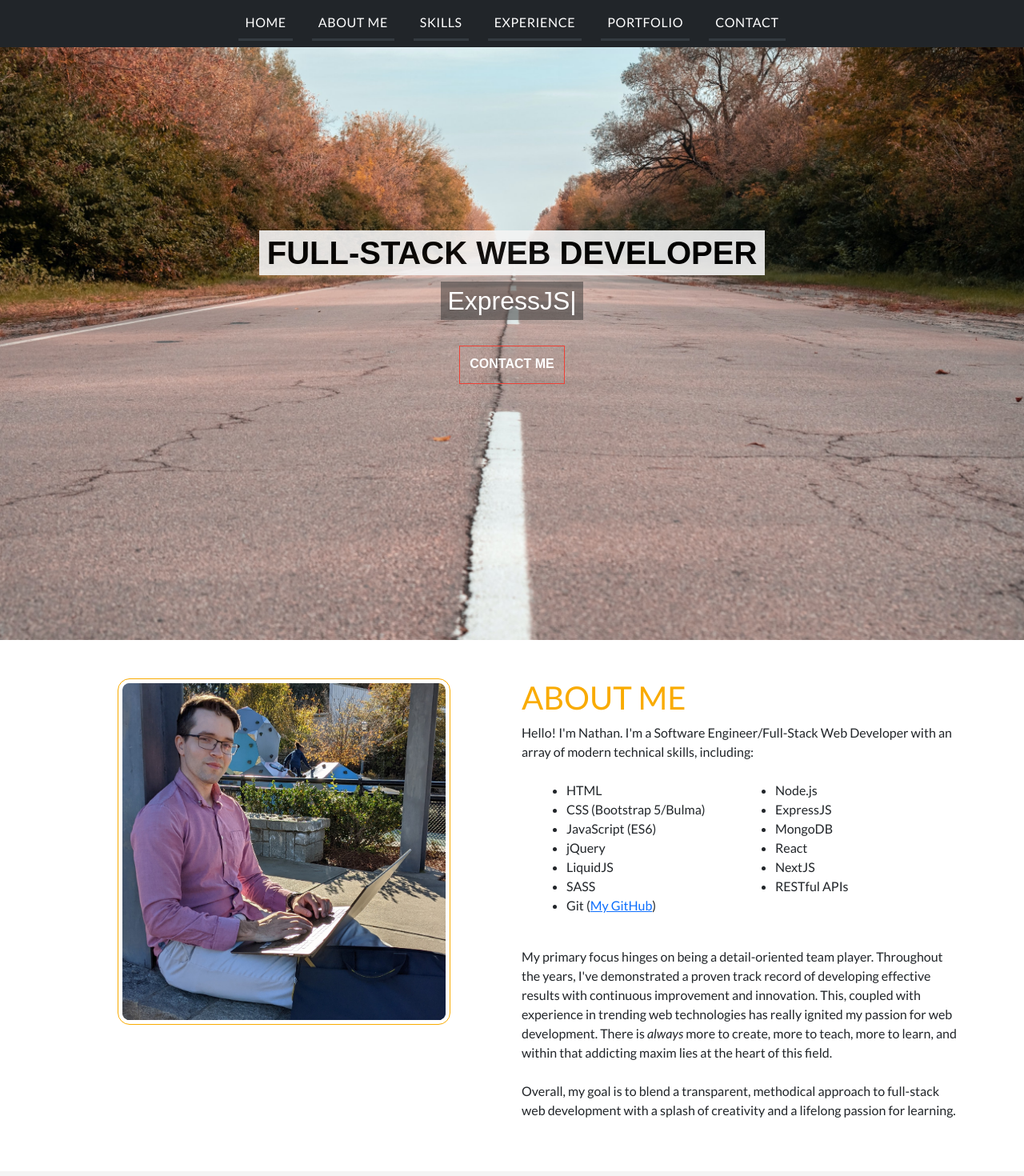
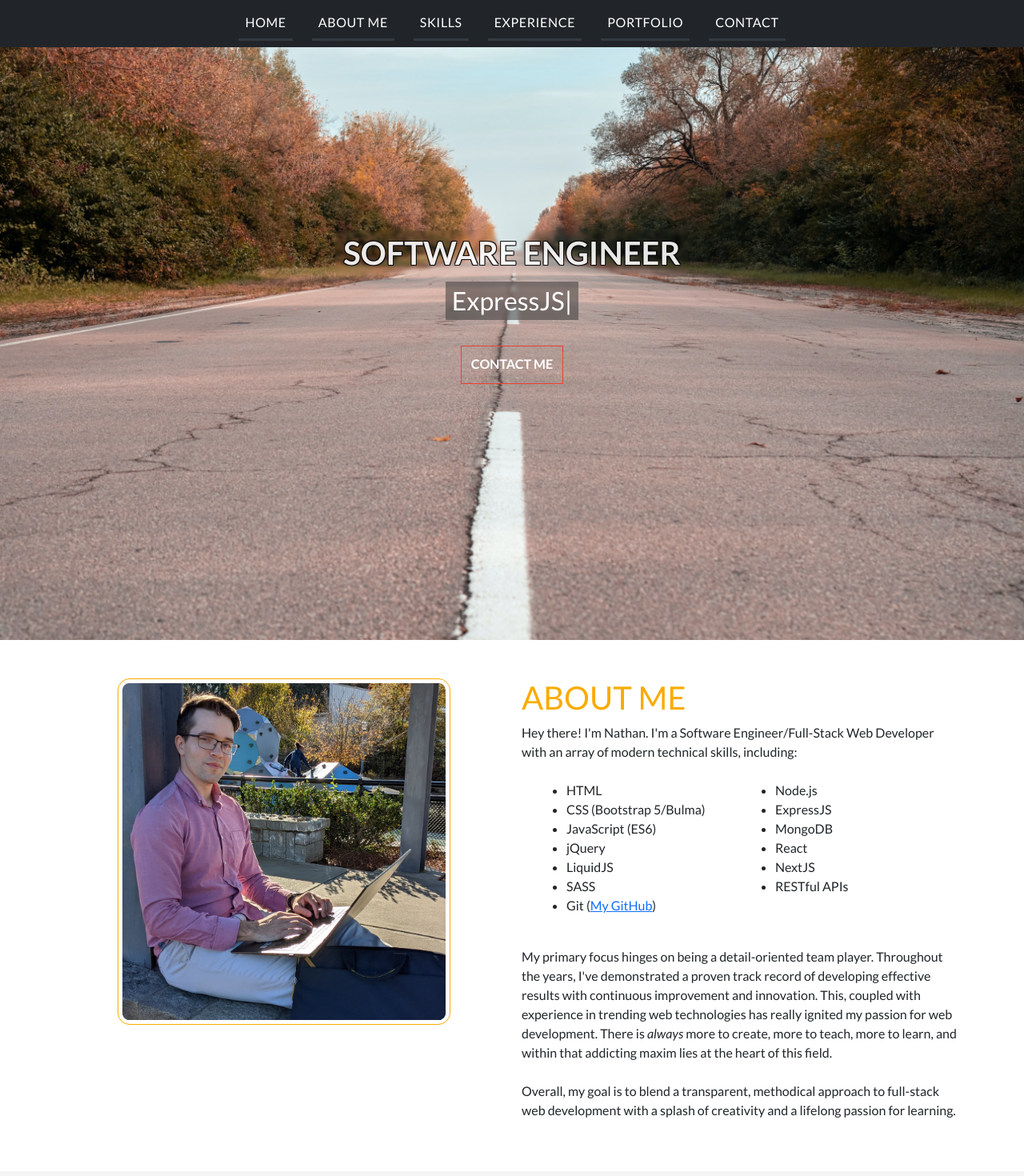
Before and after one commit to underdoggum/portfolio-project, a React (Create React App) app: page / in a window 1280 px wide. Shown: the top 1470 px of the page at 80% size. Built offline with nearby package versions, Linux system fonts and the light colour scheme.

Commit message:
styling header and AboutMe

```diff
--- a/src/App.css
+++ b/src/App.css
@@ -88,16 +88,18 @@ nav ul li {
   justify-content: center;
   align-items: center;
   text-align: center;
-  font-family: "Noto Sans JP", sans-serif;
+  font-family: "Lato", sans-serif;
 }
 .main-info h1 {
-  color: var(--primary-black);
+  color: var(--primary-white);
   font-weight: bold;
-  background-color: var(--primary-light-grey);
+  text-shadow: -1px -1px 0 #000, 1px -1px 0 #000, -1px 1px 0 #000, 1px 1px 0 #000;
   opacity: 90%;
   text-transform: uppercase;
   padding: 0.1em 0.25em;
   z-index: 2;
+  backdrop-filter: blur(2px);
+
 }
 
 .typed-text {
@@ -105,6 +107,8 @@ nav ul li {
   color: var(--primary-white);
   background-color: rgba(50, 50, 50, 0.5);
   padding: 0 0.25em;
+  backdrop-filter: blur(2px);
+
 }
 @media(max-width: 768px) {
   .main-info h1 {
--- a/src/components/AboutMe.js
+++ b/src/components/AboutMe.js
@@ -15,7 +15,7 @@ const AboutMe = () => {
             About Me
           </h1>
           <p>
-            Hello! I'm Nathan. I'm a Software Engineer/Full-Stack Web Developer with an array of modern technical skills, including:
+            Hey there! I'm Nathan. I'm a Software Engineer/Full-Stack Web Developer with an array of modern technical skills, including:
             <br /><br />
 
             <div className="container">
--- a/src/components/Header.js
+++ b/src/components/Header.js
@@ -7,7 +7,7 @@ const Header = () => {
     <div id="header" className="header-wrapper">
       <div className="main-info">
         <h1>
-          Full-Stack Web Developer
+          Software Engineer
         </h1>
         <Typed
           className="typed-text"
```
